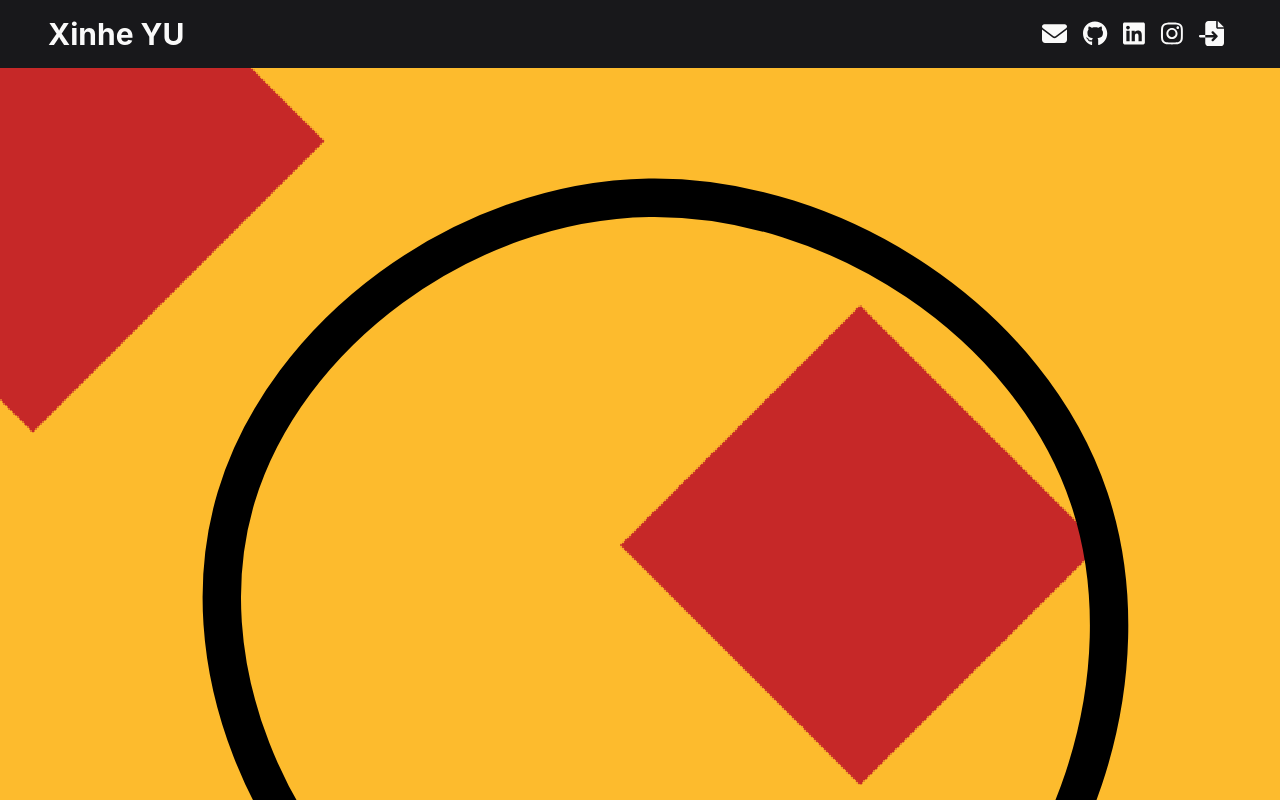
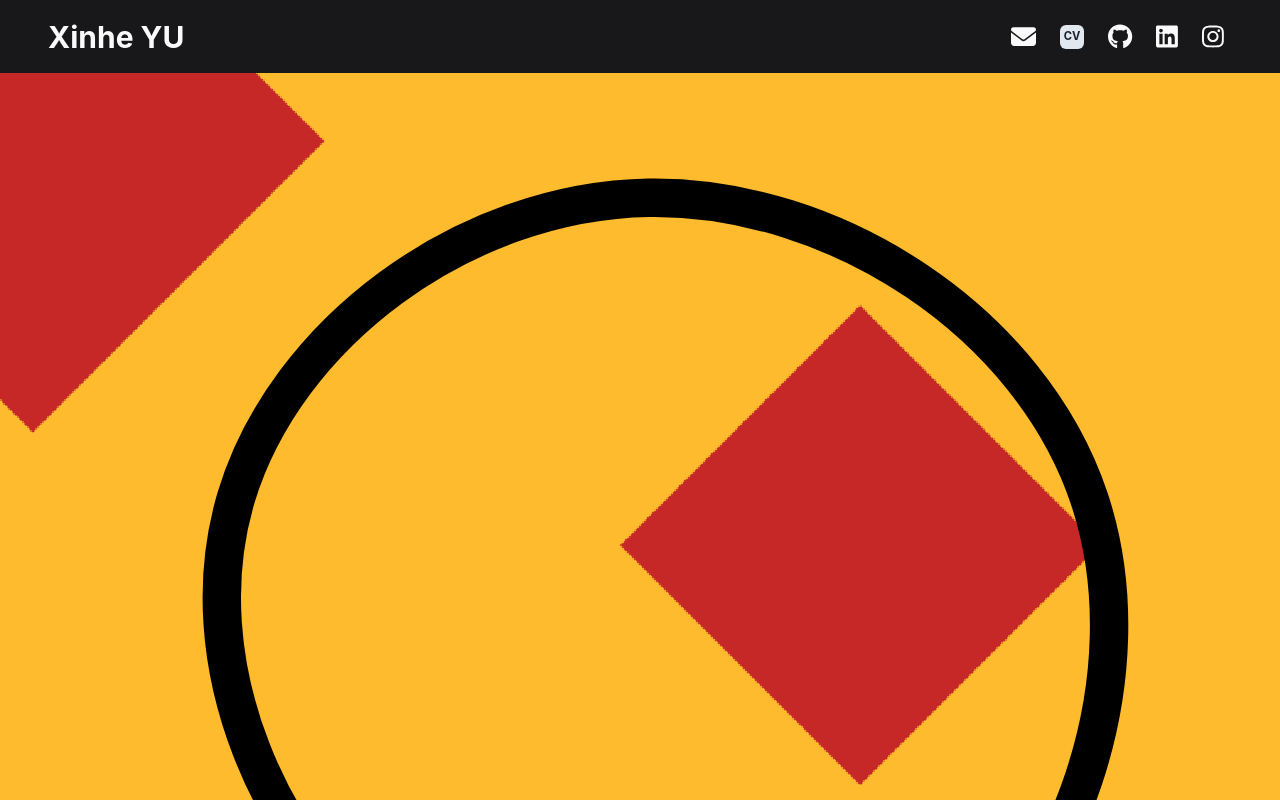
Before and after one commit to Xinhe-Yu/xinhe-yu.github.io, a React (Create React App) app: page / in a window 1280 px wide. Shown: the top 800 px of the page. Built offline with nearby package versions, Linux system fonts and the light colour scheme; the HTML template or start-up script is replaced by a standard one.

Commit message:
feat: enhance Navbar with CV link and improve icon rendering

```diff
--- a/src/components/Navbar.js
+++ b/src/components/Navbar.js
@@ -1,54 +1,77 @@
 /* import { useState, useEffect, useRef } from 'react'; */
 import { Box, HStack, Heading } from '@chakra-ui/react';
 import { FontAwesomeIcon } from "@fortawesome/react-fontawesome";
-import { faEnvelope, faFileImport } from "@fortawesome/free-solid-svg-icons";
-import {
-  faGithub,
-  faLinkedin,
-  faInstagram,
-} from "@fortawesome/free-brands-svg-icons";
+import { faEnvelope } from "@fortawesome/free-solid-svg-icons";
+import { faGithub, faLinkedin, faInstagram } from "@fortawesome/free-brands-svg-icons";
 import cvPdf from "../assets/img/cv_Xinhe_Yu.pdf";
+
+const CvIcon = () => (
+  <Box
+    as="span"
+    display="flex"
+    alignItems="center"
+    justifyContent="center"
+    width="1.5rem"
+    height="1.5rem"
+    borderRadius="md"
+    fontWeight="bold"
+    fontSize="0.7rem"
+    backgroundColor="#E2E8F0"
+    color="#1A202C"
+    textTransform="uppercase"
+    lineHeight="1"
+  >
+    CV
+  </Box>
+);
 
 const contacts = [
   {
-    icon: faEnvelope,
+    icon: <FontAwesomeIcon icon={faEnvelope} size="lg" />,
     linkTo: "email",
     url: "mailto: xinhe.yu.dsa@gmail.com",
   },
   {
-    icon: faGithub,
+    icon: <CvIcon />,
+    linkTo: "CV",
+    url: cvPdf,
+    target: "_blank",
+  },
+  {
+    icon: <FontAwesomeIcon icon={faGithub} size="lg" />,
     linkTo: "Github",
     url: "https://github.com/Xinhe-Yu",
   },
   {
-    icon: faLinkedin,
+    icon: <FontAwesomeIcon icon={faLinkedin} size="lg" />,
     linkTo: "Linkedin",
     url: "https://www.linkedin.com/in/xinhe-yu-21750418a",
   },
   {
-    icon: faInstagram,
+    icon: <FontAwesomeIcon icon={faInstagram} size="lg" />,
     linkTo: "Instagram",
     url: "https://www.instagram.com/xiiiiiinhe",
-  },
-  {
-    icon: faFileImport,
-    linkTo: "CV",
-    url: cvPdf,
-    target: "_blank",
   }
 ]
 
 const Navbar = () => {
   const contactListItems = contacts.map(item => {
-    return <a
-      href={item.url}
-      key={item.linkTo}
-      style={{ padding: 8 }}
-      target={item.target}
-      rel={item.target === "_blank" ? "noopener noreferrer" : undefined}
-    >
-      <FontAwesomeIcon icon={item.icon} size="lg" />
-    </a>
+    return (
+      <Box
+        as="a"
+        href={item.url}
+        key={item.linkTo}
+        display="flex"
+        alignItems="center"
+        justifyContent="center"
+        padding={2}
+        aria-label={item.linkTo}
+        target={item.target}
+        rel={item.target === "_blank" ? "noopener noreferrer" : undefined}
+      >
+        {item.icon}
+      </Box>
+    )
   })
   return (
     <Box
@@ -74,9 +97,9 @@ const Navbar = () => {
           <nav>
             <Heading as="h3" size='lg'>Xinhe YU</Heading>
           </nav>
-          <nav>
+          <HStack as="nav" spacing={2} align="center">
             {contactListItems}
-          </nav>
+          </HStack>
         </HStack>
       </Box>
     </Box >
```
